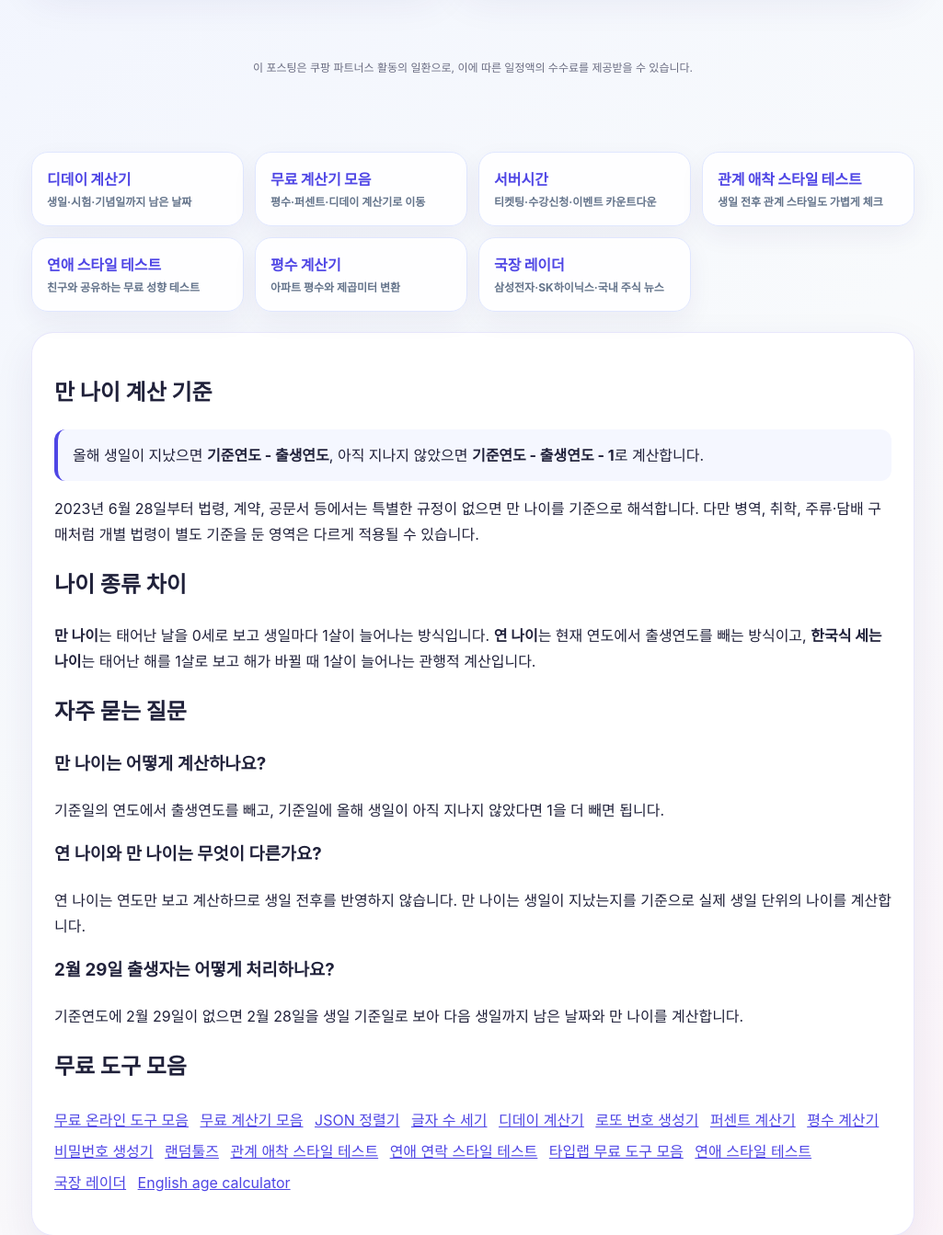
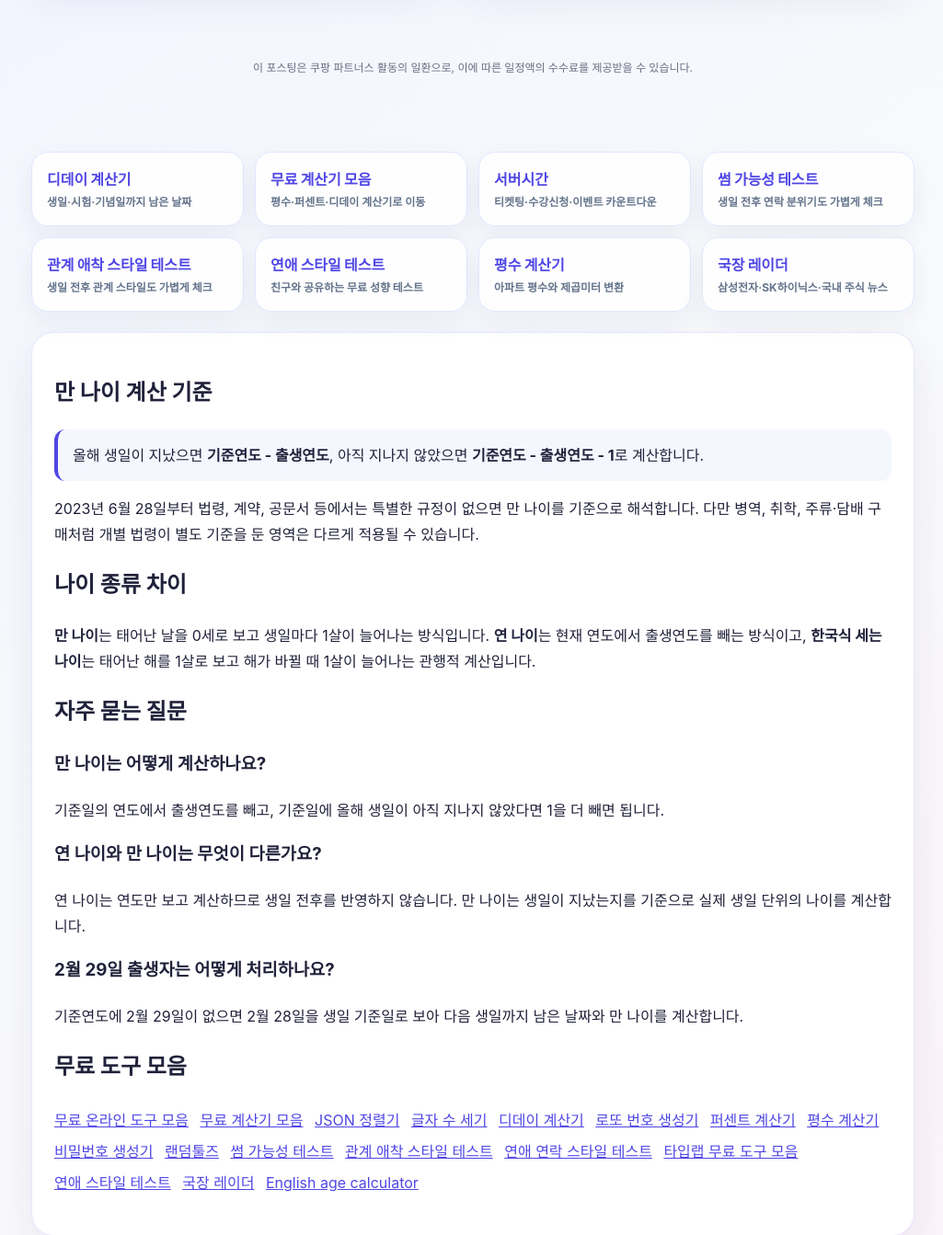
Before and after one commit to inma8743/age-calculator, a plain HTML site: page index.html in a window 1280 px wide. Shown: the part 677-2020 px from the top of the page at 92% size, without its empty margins (126-1151 px from the left). Drawn offline with Linux system fonts and the light colour scheme; a script that the page names is missing.

Commit message:
Link crush test

```diff
--- a/index.html
+++ b/index.html
@@ -190,6 +190,7 @@
       <a class="next-card" href="https://dday-calculator-seven.vercel.app/">디데이 계산기<span>생일·시험·기념일까지 남은 날짜</span></a>
       <a class="next-card" href="https://password-generator-self-seven.vercel.app/calculators.html">무료 계산기 모음<span>평수·퍼센트·디데이 계산기로 이동</span></a>
       <a class="next-card" href="https://random-tools-kr.vercel.app/server-time.html">서버시간<span>티켓팅·수강신청·이벤트 카운트다운</span></a>
+      <a class="next-card" href="https://type-lab-kr.vercel.app/crush-test.html">썸 가능성 테스트<span>생일 전후 연락 분위기도 가볍게 체크</span></a>
       <a class="next-card" href="https://type-lab-kr.vercel.app/attachment-test.html">관계 애착 스타일 테스트<span>생일 전후 관계 스타일도 가볍게 체크</span></a>
       <a class="next-card" href="https://type-lab-kr.vercel.app/">연애 스타일 테스트<span>친구와 공유하는 무료 성향 테스트</span></a>
       <a class="next-card" href="https://area-calculator-dun.vercel.app/">평수 계산기<span>아파트 평수와 제곱미터 변환</span></a>
@@ -221,6 +222,7 @@
         <a href="https://area-calculator-dun.vercel.app/">평수 계산기</a>
         <a href="https://password-generator-self-seven.vercel.app/">비밀번호 생성기</a>
         <a href="https://random-tools-kr.vercel.app/">랜덤툴즈</a>
+        <a href="https://type-lab-kr.vercel.app/crush-test.html">썸 가능성 테스트</a>
         <a href="https://type-lab-kr.vercel.app/attachment-test.html">관계 애착 스타일 테스트</a>
         <a href="https://type-lab-kr.vercel.app/contact-test.html">연애 연락 스타일 테스트</a>
         <a href="https://type-lab-kr.vercel.app/tools.html">타입랩 무료 도구 모음</a>
```
